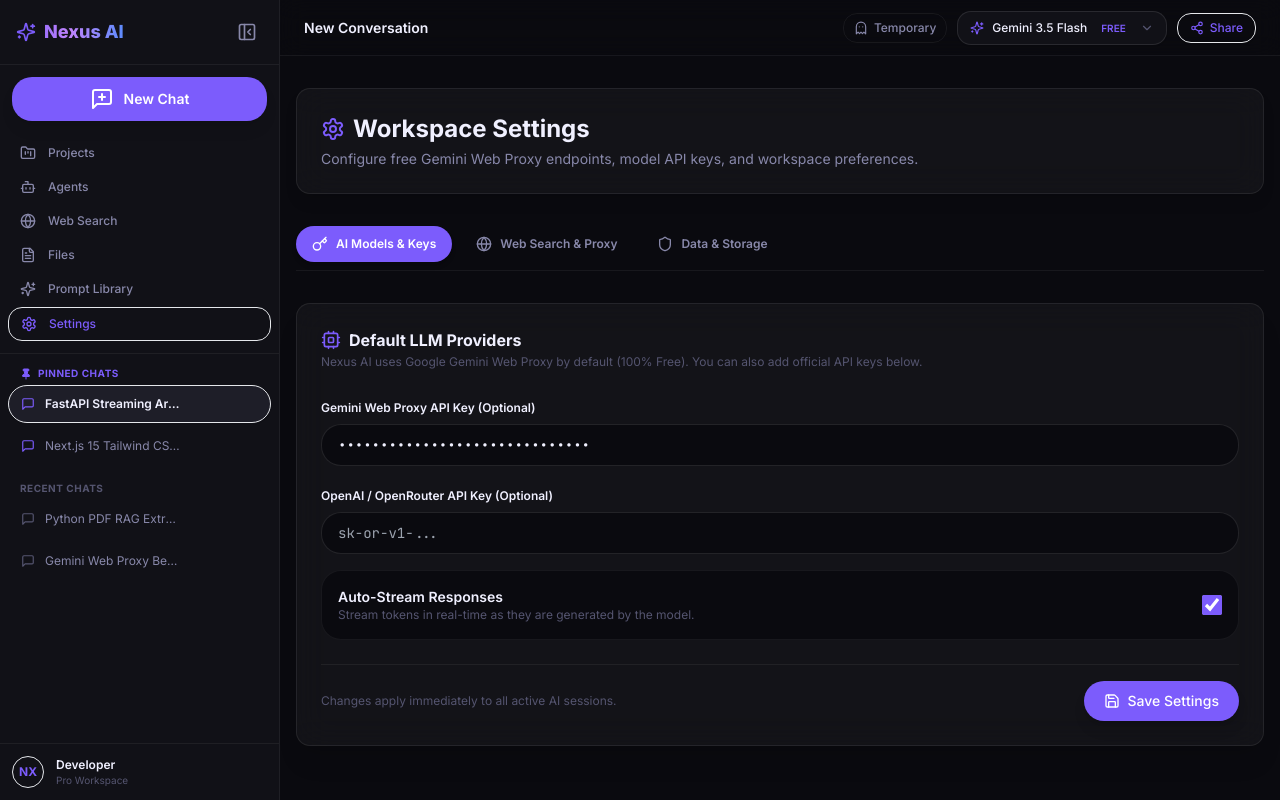
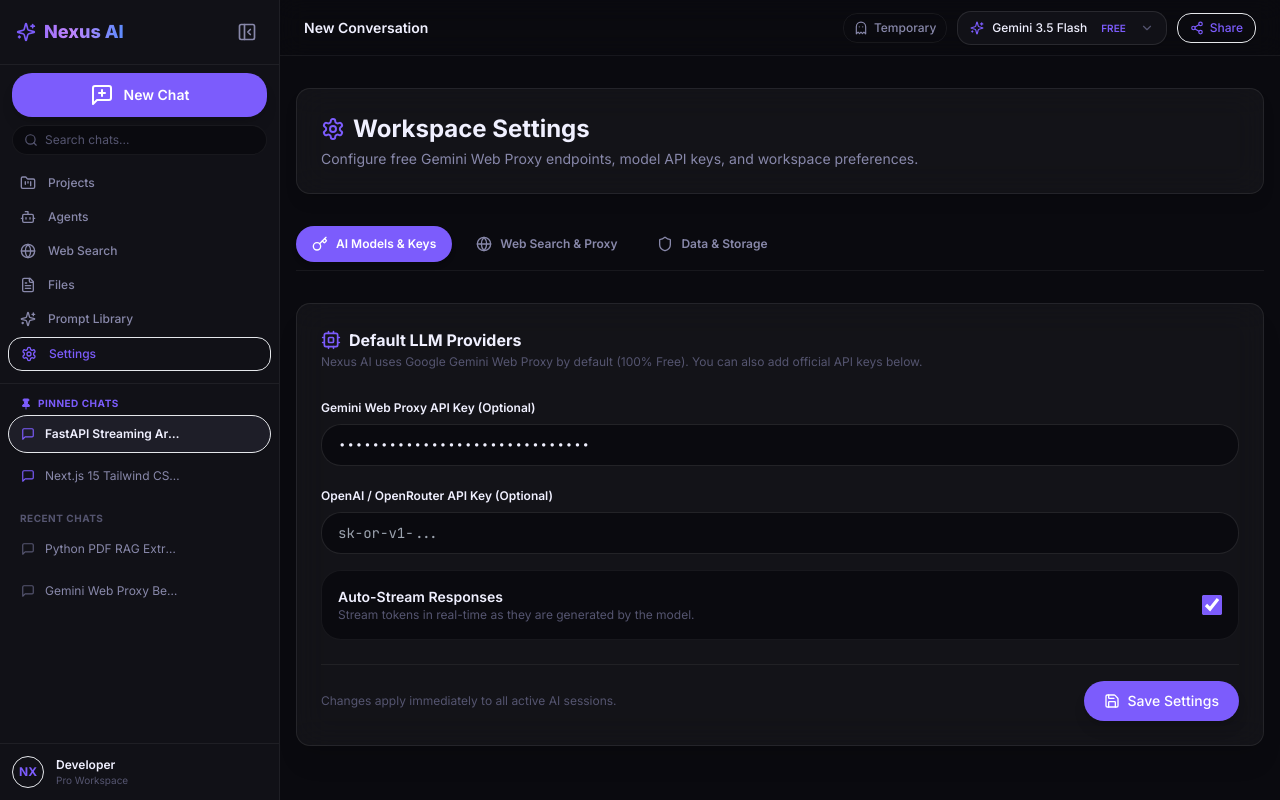
Before and after one commit to upendrasinghdhami43-807/Nexus_AI_Platform, a Next.js app in the folder apps/web/: page /settings in a window 1280 px wide. Built offline with nearby package versions, Linux system fonts and the light colour scheme.

Commit message:
add agents

```diff
--- a/apps/web/src/components/layout/Navbar.tsx
+++ b/apps/web/src/components/layout/Navbar.tsx
@@ -1,8 +1,8 @@
 'use client'
 
-import React, { useState } from 'react'
+import React, { useState, useEffect } from 'react'
 import { ModelSelector } from '@/components/chat/ModelSelector'
-import { Share2, Ghost, Copy, Check, X, Globe, Link2, Twitter, Linkedin, Mail, Lock } from 'lucide-react'
+import { Share2, Ghost, Copy, Check, X, Link2, Twitter, Mail } from 'lucide-react'
 import { useUIStore } from '@/stores/uiStore'
 
 interface NavbarProps {
@@ -14,8 +14,14 @@
   const [isShareModalOpen, setIsShareModalOpen] = useState(false)
   const [copiedLink, setCopiedLink] = useState(false)
   const [includeUsername, setIncludeUsername] = useState(false)
+  const [shareableUrl, setShareableUrl] = useState('https://nexus-ai.platform/share/chat-992182')
 
-  const shareableUrl = `https://nexus-ai.platform/share/chat-${Math.random().toString(36).substring(2, 9)}`
+  useEffect(() => {
+    // Generate a client-side stable link when modal opens
+    if (isShareModalOpen) {
+      setShareableUrl(`https://nexus-ai.platform/share/chat-${Math.random().toString(36).substring(2, 9)}`)
+    }
+  }, [isShareModalOpen])
 
   const handleCopyLink = () => {
     navigator.clipboard.writeText(shareableUrl)
--- a/apps/web/src/components/layout/Sidebar.tsx
+++ b/apps/web/src/components/layout/Sidebar.tsx
@@ -1,6 +1,6 @@
 'use client'
 
-import React, { useState } from 'react'
+import React, { useState, useEffect } from 'react'
 import { motion, AnimatePresence } from 'framer-motion'
 import {
   MessageSquarePlus,
@@ -19,7 +19,7 @@
   MessageSquare,
   Check,
   X,
-  MoreVertical
+  Search
 } from 'lucide-react'
 import Link from 'next/link'
 import { usePathname, useRouter } from 'next/navigation'
@@ -33,11 +33,21 @@
   const { isSidebarOpen, toggleSidebar } = useUIStore()
   const { chats, activeChatId, setActiveChatId, togglePinChat, renameChat, deleteChat, createChat } = useChatStore()
 
+  const [mounted, setMounted] = useState(false)
   const [editingId, setEditingId] = useState<string | null>(null)
   const [editingTitle, setEditingTitle] = useState('')
+  const [searchQuery, setSearchQuery] = useState('')
 
-  const pinnedChats = chats.filter((c) => c.isPinned)
-  const recentChats = chats.filter((c) => !c.isPinned)
+  useEffect(() => {
+    setMounted(true)
+  }, [])
+
+  const filteredChats = chats.filter((c) =>
+    c.title.toLowerCase().includes(searchQuery.toLowerCase())
+  )
+
+  const pinnedChats = filteredChats.filter((c) => c.isPinned)
+  const recentChats = filteredChats.filter((c) => !c.isPinned)
 
   const handleStartNewChat = () => {
     const newId = createChat()
@@ -69,15 +79,21 @@
     { href: '/settings', label: 'Settings', icon: Settings },
   ]
 
+  if (!mounted) {
+    return (
+      <aside className="w-[280px] h-screen border-r border-border-subtle bg-bg-surface flex-shrink-0" />
+    )
+  }
+
   return (
     <motion.aside
       initial={false}
       animate={{ width: isSidebarOpen ? 280 : 68 }}
       transition={{ duration: 0.2, ease: 'easeInOut' }}
-      className="relative flex flex-col h-screen border-r border-border-subtle bg-bg-surface flex-shrink-0 z-30 select-none"
+      className="relative flex flex-col h-screen border-r border-border-subtle bg-bg-surface flex-shrink-0 z-30 select-none overflow-hidden"
     >
-      {/* Header */}
-      <div className="flex items-center justify-between p-4 border-b border-border-subtle">
+      {/* Top Header (Fixed) */}
+      <div className="flex items-center justify-between p-4 border-b border-border-subtle flex-shrink-0">
         <AnimatePresence mode="wait">
           {isSidebarOpen && (
             <motion.div
@@ -102,8 +118,10 @@
         </button>
       </div>
 
-      {/* New Chat Button */}
-      <div className="p-3">
+      {/* Unified Full Scroll Container */}
+      <div className="flex-1 overflow-y-auto min-h-0 space-y-3 py-2">
+        {/* New Chat Button & Search Input */}
+        <div className="px-3 space-y-2">
           <button
             onClick={handleStartNewChat}
             className={cn(
@@ -114,10 +132,32 @@
             <MessageSquarePlus className="w-4.5 h-4.5 flex-shrink-0" />
             {isSidebarOpen && <span>New Chat</span>}
           </button>
+
+          {/* Chat History Search Input */}
+          {isSidebarOpen && (
+            <div className="relative flex items-center">
+              <Search className="w-3.5 h-3.5 text-text-muted absolute left-3" />
+              <input
+                type="text"
+                value={searchQuery}
+                onChange={(e) => setSearchQuery(e.target.value)}
+                placeholder="Search chats..."
+                className="w-full bg-bg-base border border-border-subtle focus:border-accent-primary/40 rounded-xl pl-8 pr-7 py-1.5 text-xs text-text-primary placeholder:text-text-muted focus:outline-none transition-colors"
+              />
+              {searchQuery && (
+                <button
+                  onClick={() => setSearchQuery('')}
+                  className="absolute right-2 text-text-muted hover:text-text-primary p-0.5"
+                >
+                  <X className="w-3 h-3" />
+                </button>
+              )}
+            </div>
+          )}
         </div>
 
         {/* Navigation Links */}
-      <div className="px-2 py-1 space-y-0.5 border-b border-border-subtle pb-3">
+        <div className="px-2 space-y-0.5 border-b border-border-subtle pb-3">
           {navItems.map((item) => {
             const Icon = item.icon
             const isActive = pathname === item.href
@@ -142,7 +182,13 @@
 
         {/* Chat History List (Pinned & Recent) */}
         {isSidebarOpen && (
-        <div className="flex-1 overflow-y-auto px-2 py-3 space-y-4">
+          <div className="px-2 space-y-4">
+            {filteredChats.length === 0 ? (
+              <div className="text-center py-4 text-xs text-text-muted">
+                No matching chats found.
+              </div>
+            ) : (
+              <>
                 {/* Pinned Section */}
                 {pinnedChats.length > 0 && (
                   <div className="space-y-1">
@@ -232,6 +278,7 @@
                 )}
 
                 {/* Recent Section */}
+                {recentChats.length > 0 && (
                   <div className="space-y-1">
                     <div className="flex items-center gap-1.5 px-3 text-[10px] font-bold text-text-muted uppercase tracking-wider">
                       <span>Recent Chats</span>
@@ -315,11 +362,15 @@
                       )
                     })}
                   </div>
+                )}
+              </>
+            )}
           </div>
         )}
+      </div>
 
-      {/* User Profile Footer */}
-      <div className="p-3 border-t border-border-subtle flex items-center gap-3">
+      {/* User Profile Footer (Fixed at bottom) */}
+      <div className="p-3 border-t border-border-subtle flex items-center gap-3 flex-shrink-0">
         <div className="w-8 h-8 rounded-xl bg-accent-primary/20 text-accent-primary flex items-center justify-center font-bold text-xs flex-shrink-0 border border-accent-primary/30">
           NX
         </div>
```
Also changed, not shown: apps/web/src/components/chat/MessageBubble.tsx (+68 -7 lines). Lines whose indentation alone changed are shown as unchanged.
